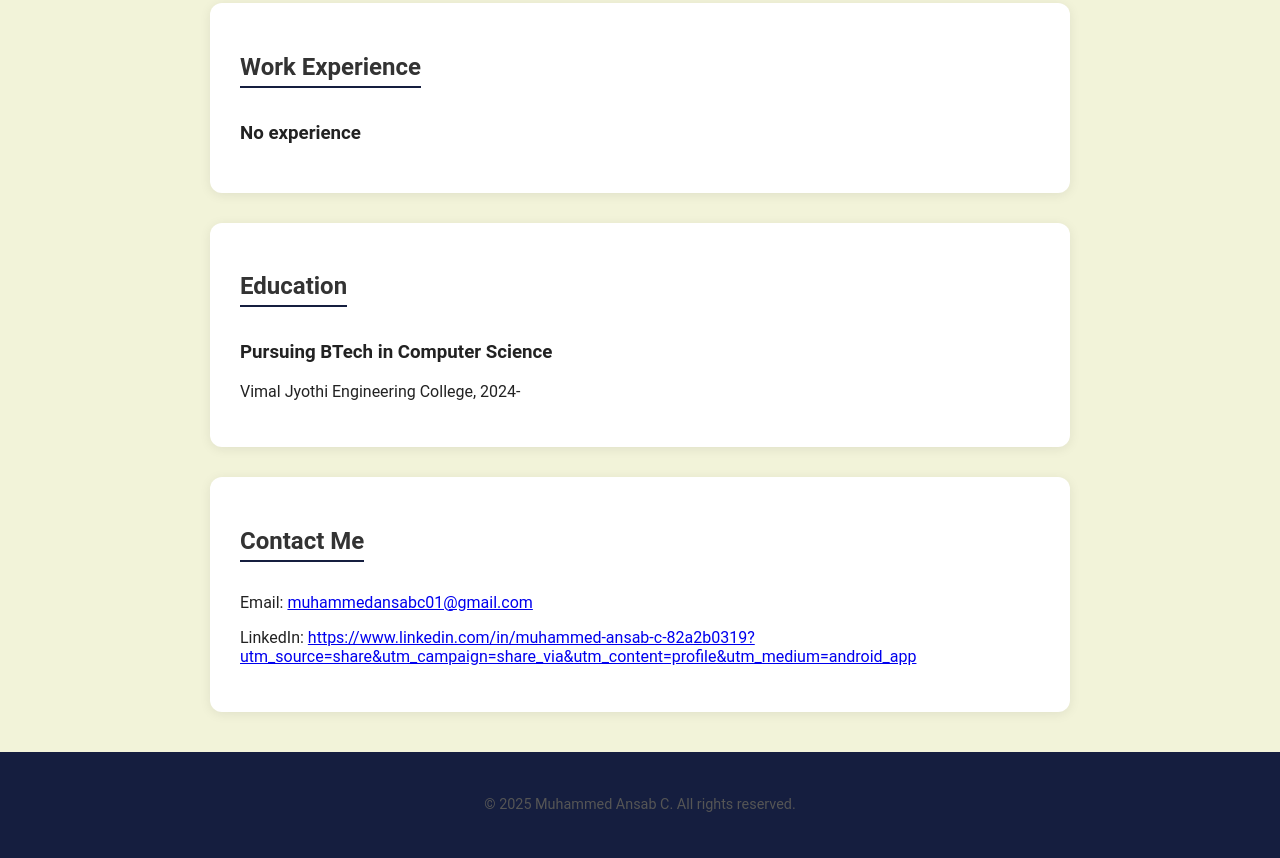
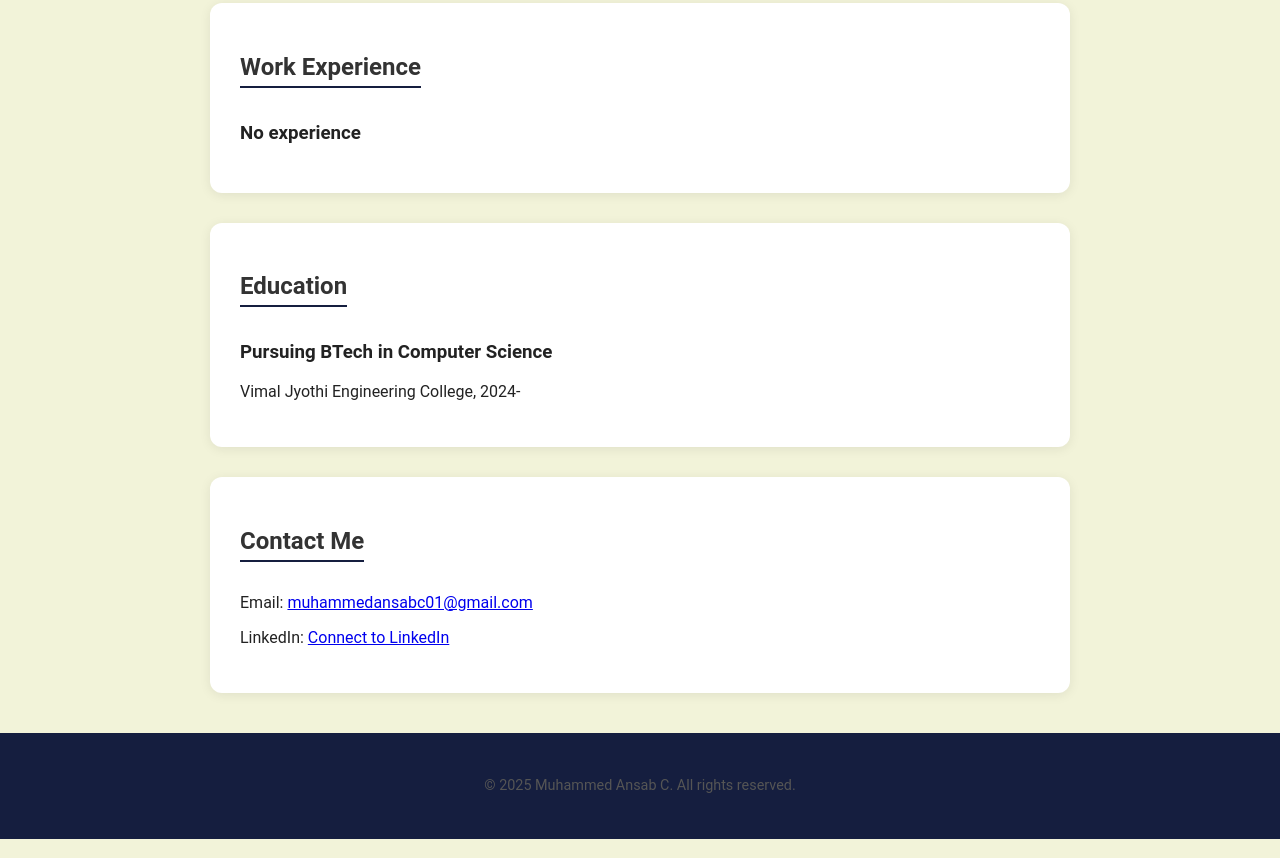
Before and after one commit to Ansab835/myportfolio, a plain HTML site: page index.html in a window 1280 px wide. Shown: the part 1119-1977 px from the top of the page. Drawn offline with Linux system fonts and the light colour scheme.

Commit message:
index.html

```diff
--- a/index.html
+++ b/index.html
@@ -60,7 +60,7 @@
     <section id="contact">
       <h2>Contact Me</h2>
       <p>Email: <a href="mailto:muhammedansabc01@gmail.com">muhammedansabc01@gmail.com</a></p>
-      <p>LinkedIn: <a href="https://www.linkedin.com/in/muhammed-ansab-c-82a2b0319?utm_source=share&utm_campaign=share_via&utm_content=profile&utm_medium=android_app" target="_blank">https://www.linkedin.com/in/muhammed-ansab-c-82a2b0319?utm_source=share&utm_campaign=share_via&utm_content=profile&utm_medium=android_app</a></p>
+      <p>LinkedIn: <a href="https://www.linkedin.com/in/muhammed-ansab-c-82a2b0319?utm_source=share&utm_campaign=share_via&utm_content=profile&utm_medium=android_app" target="_blank">Connect to LinkedIn</a></p>
     </section>
   </main>
 
```
